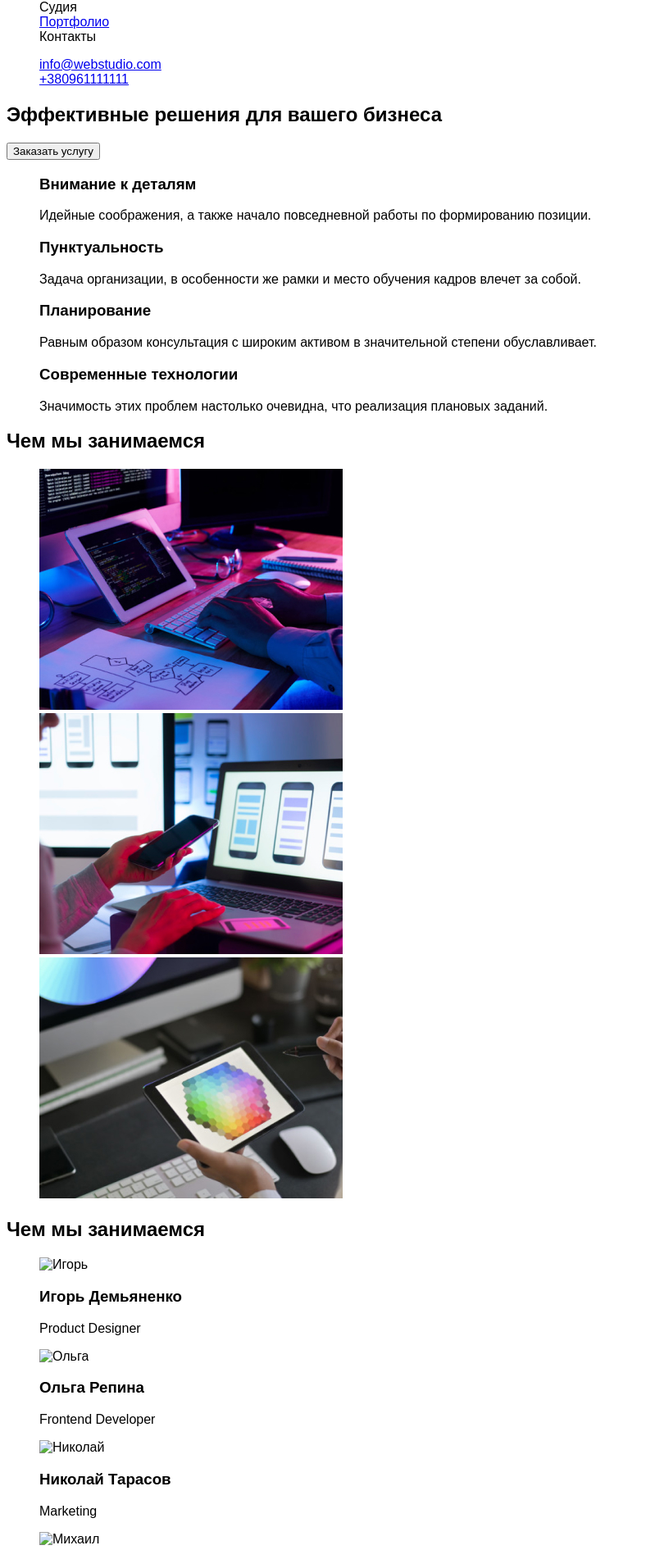
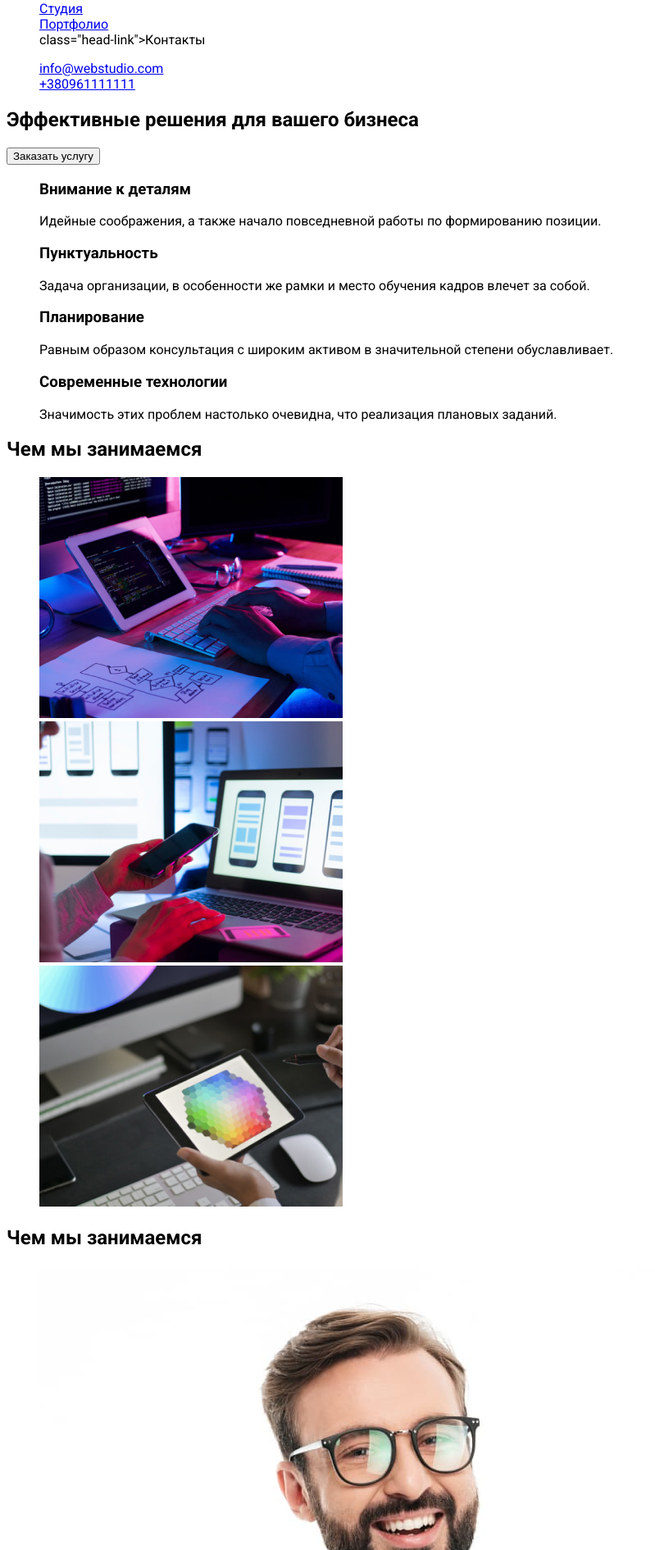
Before and after one commit to StepanChebotarov/hw-2, a plain HTML site: page index.html in a window 1280 px wide. Shown: the part 42-1933 px from the top of the page at 82% size, without its empty margins (0-799 px from the left). Drawn offline with Linux system fonts and the light colour scheme.

Commit message:
commit hw 2

```diff
--- a/css/styles.css
+++ b/css/styles.css
@@ -6,5 +6,5 @@ ul {
 /* Цвет акцента #757575 */
 /* Цвет фона #FFFFFF */
 body{
-    font-family:  sans-serif
+    font-family: "Roboto", sans-serif;
 }
--- a/index.html
+++ b/index.html
@@ -7,34 +7,34 @@
         <title><homework-2></homework-2></title>
         <link rel="stylesheet" href="./css/styles.css">
         <link rel="preconnect" href="https://fonts.gstatic.com">
-    <link href="https://fonts.googleapis.com/css2?family=Raleway:wght@700&family=Roboto:wght@400;700;900&display=swap"
+        <link href="https://fonts.googleapis.com/css2?family=Raleway:wght@700&family=Roboto:wght@400;700;900&display=swap"rel="stylesheet">
      </head>
+
 <body>
     <!-- Кепка -->
     <header>
         <nav>
-        <a href=""></a>WebStudio</a>
-        <ul>
-            <li>Судия</li>
-            <li><a href="./portfolio.html">Портфолио</a></li>
-            <li>Контакты</li>
+        <a href="./index.html" class="logo">Web<span class="logo-span">Studio</span></a>
+        <ul class="head-menu">
+            <li><a href="./index.html"class="head-link">Студия</a></li>
+            <li><a href="./portfolio.html"class="head-link">Портфолио</a></li>
+            <li>class="head-link">Контакты</li>
         </ul>
         </nav>
-            <ul>
-                <li><a href="mailto:info@webstudio.com">info@webstudio.com</a></li>
-                <li><a href="tel:+380961111111">+380961111111</a></li>
+            <ul class="head-contacts">
+                <li><a href="mailto:info@webstudio.com" class="contact-link">info@webstudio.com</a></li>
+                <li><a href="tel:+380961111111" class="contact-link">+380961111111</a></li>
             </ul>
     </header>
     <main>
     <!-- Банер -->
-    <section>
+    <section class="banner" >
         <h1>Эффективные решения для вашего бизнеса</h1>
         <button type="button">Заказать услугу</button>
-    </section>
+    </section class="baner" >
     <!-- Чем мы занимаемся -->
-
-        <section>
-            <ul>
+        <section class="work">
+            <ul class="work-line">
                <li>
                    <h3>Внимание к деталям</h3>
                    <p>Идейные соображения, а также начало повседневной работы по формированию позиции.</p>
@@ -54,7 +54,7 @@
             </ul>
         </section>
         <section>
-            <h2>Чем мы занимаемся</h2>
+            <h2 class="work-heading">Чем мы занимаемся</h2>
             <ul>
              <li><img src="./images/box 1.jpg" alt="Планшет" width="370"> </li>
              <li><img src="./images/box 2.jpg" alt="Компьютер" width="370"> </li>
@@ -62,27 +62,28 @@
             </ul>
         </section>
 
+
         <!-- Наша команда -->
-        <section>
-            <h2>Чем мы занимаемся</h2>
-            <ul>
+        <section class="team">
+            <h2 class="team-heading">Чем мы занимаемся</h2>
+            <ul class="team-line">
                <li>
-                   <img src="./images/" alt="Игорь">
+                   <img src="./images/igor.jpg" alt="Игорь"> -->
                    <h3>Игорь Демьяненко</h3>
                    <p>Product Designer</p>
                </li>
                <li>
-                   <img src="" alt="Ольга">
+                   <img src="./images/olga.jpg" alt="Ольга">
                    <h3>Ольга Репина</h3>
                    <p>Frontend Developer</p>
                </li>
                <li>
-                   <img src="" alt="Николай">
+                   <img src="./images/nikolai.jpg" alt="Николай">
                    <h3>Николай Тарасов</h3>
                    <p>Marketing</p>
                </li>
                <li>
-                   <img src="" alt="Михаил">
+                   <img src="./images/mihail.jpg" alt="Михаил">
                    <h3>Михаил Ермаков</h3>
                    <p>UI Designer</p>
                </li>
@@ -91,8 +92,8 @@
     </main>
     <!-- Подвал -->
     <footer>
-        <a href="logo">WebStudio</a>
-        <address>
+        <a href="./index.html" class="logo">Web<span class="logo-span">Studio</span></a>
+        <address class="address">
             <p>г. Киев, пр-т Леси Украинки, 26</p> <br>
              <a href="mailto:info@webstudio.com">info@webstudio.com</a> <br>
              <a href="tel:+380961111111">+380961111111</a></li>
```
Also changed, not shown: portfolio.html (+23 -23 lines). Lines whose indentation alone changed are shown as unchanged.
